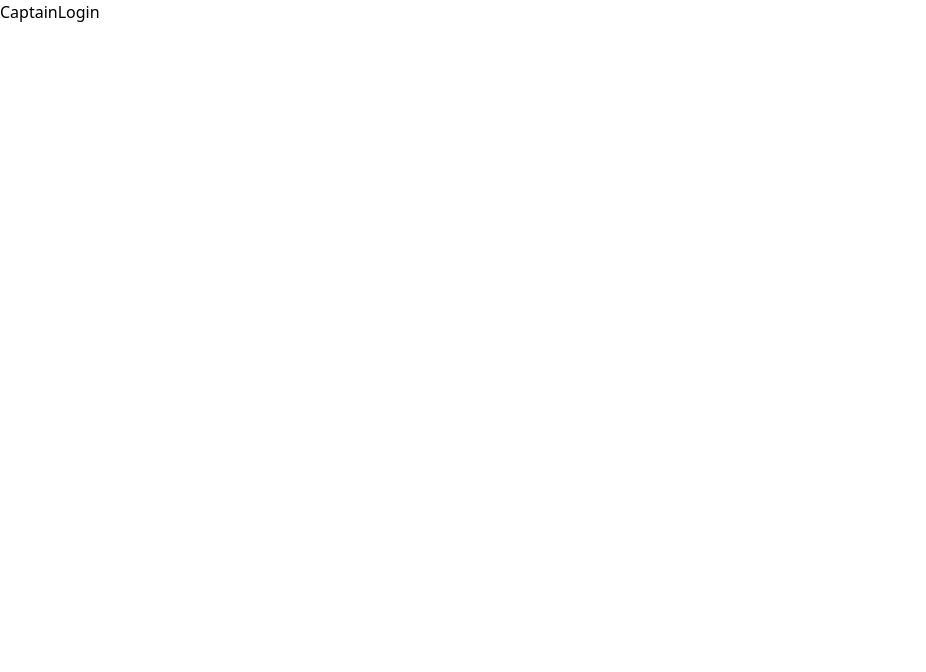
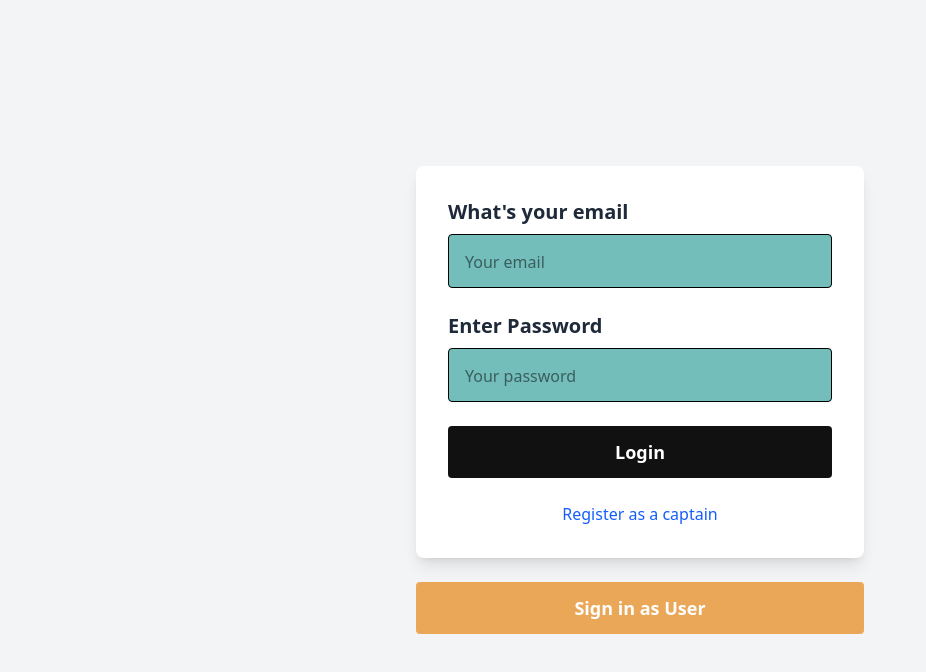
Before and after one commit to amitak985059/ride-booking-app, a React (Vite) app in the folder frontend/: page /captain-login in a window 1280 px wide. Shown: the top 672 px of the page, without its empty margins (0-926 px from the left). Built offline with nearby package versions, Linux system fonts and the light colour scheme.

Commit message:
captain login and userlogin page created

```diff
--- a/frontend/src/pages/CaptainLogin.jsx
+++ b/frontend/src/pages/CaptainLogin.jsx
@@ -1,8 +1,63 @@
-import React from 'react'
+import React, { useState } from 'react';
+import { Link } from 'react-router-dom';
 
 const CaptainLogin = () => {
+    const [email, setEmail] = useState('');
+    const [password, setPassword] = useState('');
+    const [captainData, setCaptainData] = useState({});
+
+    const submitHandler = (e) => {
+      e.preventDefault();
+      setCaptainData({
+        email: email,
+        password: password,
+      });
+      setEmail('');
+      setPassword('');
+      console.log(captainData);
+    };
   return (
-    <div>CaptainLogin</div>
+    <>
+      <div className='p-7 flex flex-col items-center justify-center min-h-screen bg-gray-100'>
+        <div className='bg-white p-8 rounded-lg shadow-lg w-full max-w-md'>
+          <form onSubmit={(e)=>{
+            submitHandler(e)
+          }} action="" className='space-y-6'>
+            <h3 className='text-xl mb-2 font-semibold text-gray-800'>What's your email</h3>
+            <input
+              type='email'
+              className='bg-[#73bdbb] rounded px-4 py-3 w-full text-lg placeholder:text-base border focus:outline-none focus:ring-2 focus:ring-[#73bdbb]'
+              required
+              placeholder='Your email'
+              value={email}
+              onChange={(e)=>{
+                setEmail(e.target.value)
+              }}
+            />
+            <h3 className='text-xl mb-2 font-semibold text-gray-800'>Enter Password</h3>
+            <input
+              type='password'
+              className='bg-[#73bdbb] rounded px-4 py-3 w-full text-lg placeholder:text-base border focus:outline-none focus:ring-2 focus:ring-[#73bdbb]'
+              required
+              placeholder='Your password'
+              value={password}
+              onChange={(e)=>{
+                setPassword(e.target.value)
+              }}
+            />
+            <button className='bg-[#111] text-white font-semibold rounded px-4 py-3 w-full text-lg hover:bg-gray-900 transition'>
+              Login
+            </button>
+            <Link to='/captain-signup' className='text-blue-600 hover:underline block text-center'>Register as a captain</Link>
+          </form>
+        </div>
+        <div className='mt-6 w-full max-w-md'>
+          <Link to='/login' className='block text-center bg-[#eaa758] text-white font-semibold rounded px-4 py-3 w-full text-lg hover:bg-green-700 transition'>
+            Sign in as User
+          </Link>
+        </div>
+      </div>
+    </>
   )
 }
 
--- a/frontend/src/pages/UserLogin.jsx
+++ b/frontend/src/pages/UserLogin.jsx
@@ -1,38 +1,33 @@
-import React, { useState } from 'react'
-import {Link} from 'react-router-dom'
-
-
-
+import React, { useState } from 'react';
+import { Link } from 'react-router-dom';
 
 const UserLogin = () => {
+  const [email, setEmail] = useState('');
+  const [password, setPassword] = useState('');
+  const [userData, setUserData] = useState({});
 
-const [email, setEmail] = useState('')
-const [password, setPassword] = useState('')
-const [userData, setuserData] = useState({})
-
-const submitHandler = (e)=>{
-  e.preventDefault();
-  setuserData({
-    email:email,
-    password:password
-  })
-  setEmail('')
-  setPassword('')
-  console.log(userData)
-
-}
+  const submitHandler = (e) => {
+    e.preventDefault();
+    setUserData({
+      email: email,
+      password: password,
+    });
+    setEmail('');
+    setPassword('');
+    console.log(userData);
+  };
 
   return (
     <>
-      <div className='p-7'>
-        <div>
+      <div className='p-7 flex flex-col items-center justify-center min-h-screen bg-gray-100'>
+        <div className='bg-white p-8 rounded-lg shadow-lg w-full max-w-md'>
           <form onSubmit={(e)=>{
             submitHandler(e)
-          }} action="">
-            <h3 className='text-xl mb-2'>What's you email</h3>
+          }} action="" className='space-y-6'>
+            <h3 className='text-xl mb-2 font-semibold text-gray-800'>What's your email</h3>
             <input
-              type="email"
-              className='bg-[#73bdbb] mb-7rounded px-4 py-4 w-full text-lg placeholder:text-base border'
+              type='email'
+              className='bg-[#73bdbb] rounded px-4 py-3 w-full text-lg placeholder:text-base border focus:outline-none focus:ring-2 focus:ring-[#73bdbb]'
               required
               placeholder='Your email'
               value={email}
@@ -40,27 +35,31 @@ const submitHandler = (e)=>{
                 setEmail(e.target.value)
               }}
             />
-            <h3 className='text-xl mb-2'>Enter Password </h3>
+            <h3 className='text-xl mb-2 font-semibold text-gray-800'>Enter Password</h3>
             <input
-              type="password"
-              className='bg-[#73bdbb] mb-7rounded px-4 py-4 w-full text-lg placeholder:text-base border'
+              type='password'
+              className='bg-[#73bdbb] rounded px-4 py-3 w-full text-lg placeholder:text-base border focus:outline-none focus:ring-2 focus:ring-[#73bdbb]'
               required
-              placeholder='your password'
+              placeholder='Your password'
               value={password}
               onChange={(e)=>{
                 setPassword(e.target.value)
               }}
-               />
-            <button className='bg-[#111] text-white font-semibold mb-7rounded px-4 py-4 w-full text-lg placeholder:text-base'>Login </button>
-            <Link to = '/signup'className='text-blue-600'>Create new account</Link>
+            />
+            <button className='bg-[#111] text-white font-semibold rounded px-4 py-3 w-full text-lg hover:bg-gray-900 transition'>
+              Login
+            </button>
+            <Link to='/signup' className='text-blue-600 hover:underline block text-center'>Create new account</Link>
           </form>
         </div>
-        <div>
-          <Link to='/captain-login' className='pt-4 flex items-centre justify-centre mt-4 bg-[#288222] text-white font-semibold mb-7rounded px-4 py-4 w-full text-lg placeholder:text-base'>Sign in as Captain</Link>
+        <div className='mt-6 w-full max-w-md'>
+          <Link to='/captain-login' className='block text-center bg-[#288222] text-white font-semibold rounded px-4 py-3 w-full text-lg hover:bg-green-700 transition'>
+            Sign in as Captain
+          </Link>
         </div>
       </div>
     </>
   );
-}
+};
 
-export default UserLogin
+export default UserLogin;
```
